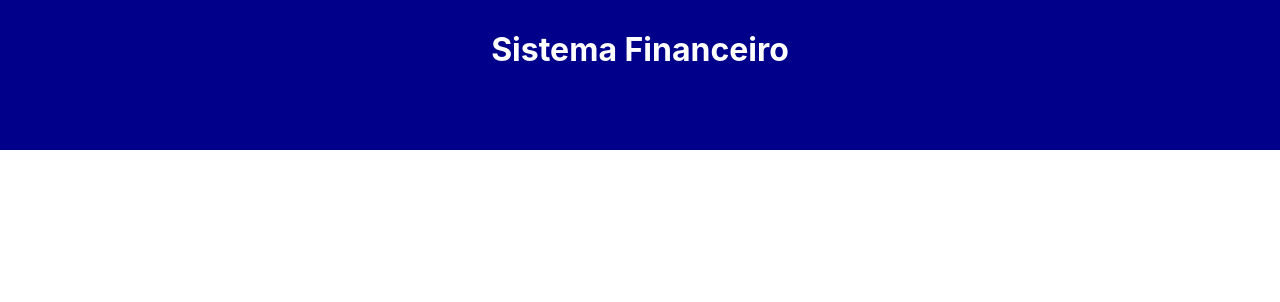
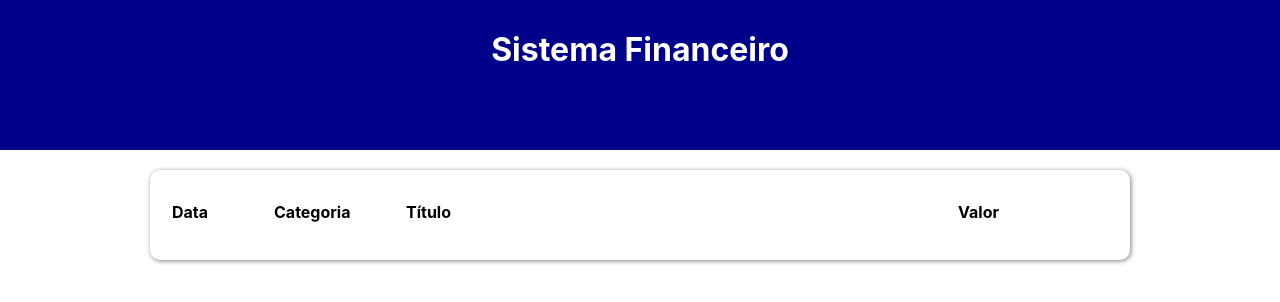
Before and after one commit to rafaelsrv/Finan-asTS, a React (Create React App) app: page / in a window 1280 px wide. Shown: the top 302 px of the page. Built offline with nearby package versions, Linux system fonts and the light colour scheme.

Commit message:
Subindo dados da tabela

```diff
--- a/src/App.styles.ts
+++ b/src/App.styles.ts
@@ -1,6 +1,7 @@
 import styled from 'styled-components';
 
-export const Container = styled.div``;
+export const Container = styled.div`
+    `;
 
 export const Header = styled.div`
     background-color: darkblue;
@@ -19,4 +20,5 @@ export const Body = styled.div`
     margin: auto;
     max-width: 980px;
     margin-bottom: 50px;
+    background-color :
 `;
--- a/src/App.tsx
+++ b/src/App.tsx
@@ -1,12 +1,22 @@
-import { useState } from 'react';
+import { useState, useEffect } from 'react';
 import * as C from './App.styles'
 import { Item } from './types/Item';
 import { Category } from './types/Category';
 import { items } from './data/items';
 import { categories } from './data/categories';
+import { getCurrentMonth, FilterListByMonth } from './helpers/dateFilter';
+import { TableArea } from './components/TableArea';
 
 const App = () => {
   const [list, setList] = useState(items);
+  const [filteredList, setFilteredList] = useState<Item[]>([]);
+  const [currentMonth, setCurrentMonth] = useState(getCurrentMonth());
+
+  useEffect(()=>{
+    setFilteredList( FilterListByMonth(list, currentMonth))
+
+  }, [list, currentMonth])
+
 
   return (
     <C.Container>
@@ -19,7 +29,7 @@ const App = () => {
 
           {/* Área de Inserção*/}
 
-          {/* Tabela de Itens*/}
+          <TableArea list={filteredList}/>
 
       </C.Body>
 
--- /dev/null
+++ b/src/components/TableArea/index.tsx
@@ -0,0 +1,28 @@
+import * as C from './styles'
+import { Item } from '../../types/Item';
+import { TableItem } from '../TableItem/index';
+
+type Props = {
+    list: Item[]
+}
+export const TableArea = ({list}: Props) => {
+    return(
+        <C.Table>
+            <thead>
+                <tr>
+                    <C.TableHeadColumn width={100}>Data</C.TableHeadColumn>
+                    <C.TableHeadColumn width={130}>Categoria</C.TableHeadColumn>
+                    <C.TableHeadColumn >Título</C.TableHeadColumn>
+                    <C.TableHeadColumn width={150}>Valor</C.TableHeadColumn>
+                </tr>
+            </thead>
+            <tbody>
+                {list.map((item, index)=>(
+                    <tr key={index}>
+                        <TableItem key={index} item={item}/>
+                    </tr>
+                ))}
+            </tbody>
+        </C.Table>
+    );
+}
--- /dev/null
+++ b/src/components/TableArea/styles.ts
@@ -0,0 +1,17 @@
+import styled from "styled-components";
+
+export const Table = styled.table`
+    width: 100%;
+    background-color: #FFF;
+    padding: 20px;
+    box-shadow: 1px 1px 5px gray;
+    border-radius: 10px;
+    margin-top: 20px;
+`;
+
+export const TableHeadColumn = styled.th<{ width?: number }>`
+    width: ${props => props.width ? `${props.width}px` : 'auto'};
+    padding: 10px 0;
+    text-align: left;
+
+`;
--- /dev/null
+++ b/src/components/TableItem/index.tsx
@@ -0,0 +1,13 @@
+import * as C from './styles';
+import { Item } from '../../types/Item';
+
+type Props = {
+    item: Item
+}
+export const TableItem = ({item} : Props) =>{
+    return(
+        <C.TableLine>
+
+        </C.TableLine>
+    );
+}
--- /dev/null
+++ b/src/components/TableItem/styles.ts
@@ -0,0 +1,9 @@
+import styled from "styled-components";
+
+export const TableLine = styled.tr`
+
+`;
+
+export const TableColumn = styled.td`
+    padding: 10px 0;
+`
--- a/src/data/items.ts
+++ b/src/data/items.ts
@@ -2,6 +2,6 @@ import { Item } from '../types/Item'
 export const items: Item[] = [
     { date: new Date(2023, 1, 28), category: 'food', title: 'McDonalds', value: 32.12 },
     { date: new Date(2023, 1, 28), category: 'food', title: 'Burguer King', value: 32.12 },
-    { date: new Date(2023, 1, 29), category: 'rent', title: 'Aluguel', value: 1000 },
+    { date: new Date(2023, 1, 12), category: 'rent', title: 'Aluguel', value: 1000 },
     { date: new Date(2023, 2, 15), category: 'salary', title: 'Salário', value: 2500 }
 ];
--- /dev/null
+++ b/src/helpers/dateFilter.ts
@@ -0,0 +1,24 @@
+import { Item } from '../types/Item'
+
+export const getCurrentMonth = () =>{
+    let now = new Date();
+    return `${now.getFullYear()}-${now.getMonth()+1}`;
+}
+
+export const FilterListByMonth = (list: Item[], date: string): Item[] => {
+
+    let newList: Item[] = [];
+    let [year, month] = date.split('-')
+
+    for(let i in list){
+        if(
+            list[i].date.getFullYear() === parseInt(year) &&
+            (list[i].date.getMonth()+1 === parseInt(month))
+        ) {
+            newList.push(list[i])
+        }
+    }
+
+    return newList
+
+}
```
